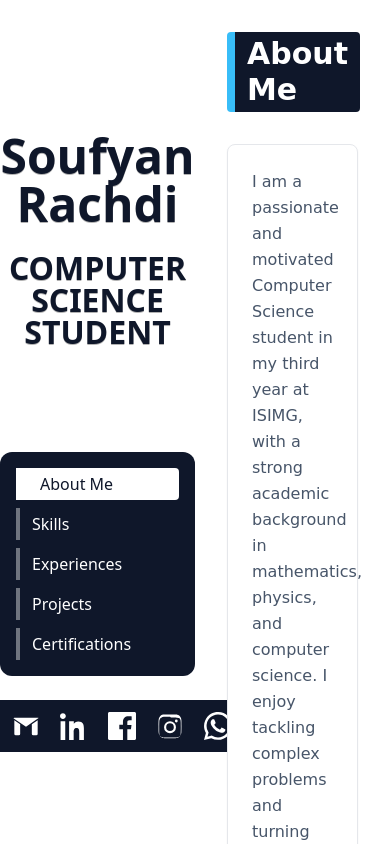
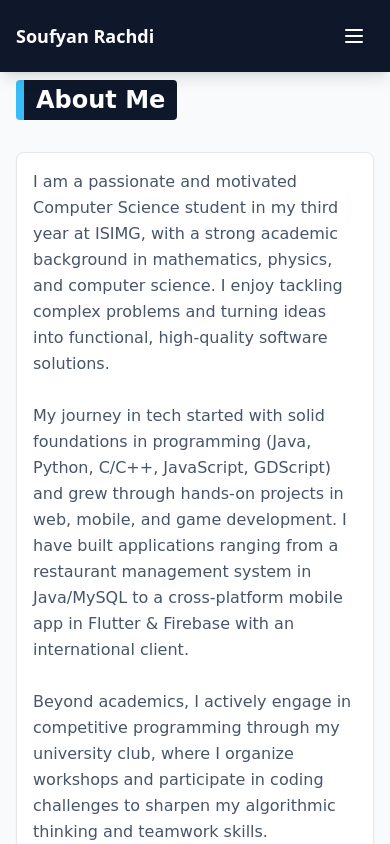
Before and after one commit to SoufyanRachdi/my_portfolio, a React (Vite) app: page / in a window 390 px wide. Shown: the top 844 px of the page. Built offline with nearby package versions, Linux system fonts and the light colour scheme; a web font is replaced by a local one.

Commit message:
good response to app

```diff
--- a/src/App.jsx
+++ b/src/App.jsx
@@ -5,6 +5,7 @@ import GithubSource from './components/Githubsource';
 import { restaurantProjectImages ,zombieGameprojectImages ,triangleGameprojectImages , kabaadhubappprojectImages} from './utils/images';
 export default function App() {
   const [activeSection, setActiveSection] = useState('about');
+  const [isMobileMenuOpen, setIsMobileMenuOpen] = useState(false);
   const spotlightRef = useRef(null);
   const containerRef = useRef(null);
   const animationFrameRef = useRef(null);
@@ -73,28 +74,84 @@ export default function App() {
   return (
     <div
       ref={containerRef}
-      className="relative bg-background fixed inset-0 overflow-hidden text-base md:text-lg"
-      style={{ margin: 0, padding: 0 }}
+      className="relative bg-background min-h-screen text-base md:text-lg"
     >
+      {/* Mobile Header */}
+      <div className="lg:hidden fixed top-0 left-0 right-0 z-50 bg-big shadow-lg">
+        <div className="flex items-center justify-between p-4">
+          <div className="text-white font-bold text-lg">Soufyan Rachdi</div>
+          <button
+            onClick={() => setIsMobileMenuOpen(!isMobileMenuOpen)}
+            className="text-white p-2 rounded-md hover:bg-white/10 transition-colors"
+            aria-label="Toggle menu"
+          >
+            <svg className="w-6 h-6" fill="none" stroke="currentColor" viewBox="0 0 24 24">
+              {isMobileMenuOpen ? (
+                <path strokeLinecap="round" strokeLinejoin="round" strokeWidth={2} d="M6 18L18 6M6 6l12 12" />
+              ) : (
+                <path strokeLinecap="round" strokeLinejoin="round" strokeWidth={2} d="M4 6h16M4 12h16M4 18h16" />
+              )}
+            </svg>
+          </button>
+        </div>
 
+        {/* Mobile Menu */}
+        {isMobileMenuOpen && (
+          <div className="bg-big border-t border-white/20">
+            <nav className="p-4">
+              <ul className="space-y-2">
+                {[
+                  { id: 'about', label: 'About Me' },
+                  { id: 'skills', label: 'Skills' },
+                  { id: 'experiences', label: 'Experiences' },
+                  { id: 'projects', label: 'Projects' },
+                  { id: 'certifications', label: 'Certifications' },
+                ].map((item) => (
+                  <li key={item.id}>
+                    <a
+                      href={`#${item.id}`}
+                      onClick={() => setIsMobileMenuOpen(false)}
+                      className={`block px-4 py-3 rounded-lg transition-all ${
+                        activeSection === item.id
+                          ? 'bg-white text-big font-semibold'
+                          : 'text-white hover:bg-white/10'
+                      }`}
+                    >
+                      {item.label}
+                    </a>
+                  </li>
+                ))}
+              </ul>
 
+              {/* Mobile Social Icons */}
+              <div className="flex items-center justify-center gap-4 mt-6 pt-4 border-t border-white/20">
+                <a href="https://github.com/SoufyanRachdi" target="_blank" rel="noopener noreferrer" aria-label="GitHub" className="text-white hover:text-accent transition-colors p-2">
+                  <svg xmlns="http://www.w3.org/2000/svg" width="24" height="24" viewBox="0 0 24 24" fill="currentColor"><path d="M12 0C5.37 0 0 5.37 0 12c0 5.3 3.438 9.8 8.205 11.387.6.112.82-.262.82-.582 0-.287-.01-1.047-.016-2.055-3.338.726-4.042-1.61-4.042-1.61-.546-1.386-1.333-1.756-1.333-1.756-1.09-.744.082-.729.082-.729 1.205.085 1.84 1.237 1.84 1.237 1.07 1.834 2.807 1.304 3.492.997.108-.776.42-1.304.763-1.604-2.665-.304-5.467-1.333-5.467-5.932 0-1.31.469-2.381 1.236-3.221-.124-.303-.535-1.524.117-3.176 0 0 1.008-.322 3.3 1.23a11.5 11.5 0 0 1 6.004 0c2.29-1.552 3.297-1.23 3.297-1.23.653 1.652.242 2.873.118 3.176.77.84 1.235 1.911 1.235 3.221 0 4.61-2.807 5.625-5.48 5.922.431.372.815 1.102.815 2.222 0 1.604-.015 2.896-.015 3.293 0 .322.218.699.825.58C20.565 21.796 24 17.297 24 12 24 5.37 18.63 0 12 0z"/></svg>
+                </a>
+                <a href="https://mail.google.com/mail/u/0/?fs=1&tf=cm&to=Soufyanrachdiii@gmail.com" target="_blank" rel="noopener noreferrer" aria-label="Gmail" className="text-white hover:text-accent transition-colors p-2">
+                  <svg xmlns="http://www.w3.org/2000/svg" width="24" height="24" viewBox="0 0 24 24" fill="currentColor"><path d="M12 12.713 1.2 5.25A2 2 0 0 1 2 5h20c.282 0 .552.059.8.163L12 12.713zM22 7.117v11.633A1.25 1.25 0 0 1 20.75 20h-2.5A1.25 1.25 0 0 1 17 18.75V10.5l5-3.383zM2 7.117 7 10.5v8.25A1.25 1.25 0 0 1 5.75 20h-2.5A1.25 1.25 0 0 1 2 18.75V7.117z"/></svg>
+                </a>
+                <a href="https://www.linkedin.com/in/soufyan-rachdi-996061247/" target="_blank" rel="noopener noreferrer" aria-label="LinkedIn" className="text-white hover:text-accent transition-colors p-2">
+                  <svg xmlns="http://www.w3.org/2000/svg" width="24" height="24" viewBox="0 0 24 24" fill="currentColor"><path d="M4.983 3.5C4.983 4.88 3.88 6 2.5 6S0 4.88 0 3.5 1.12 1 2.5 1s2.483 1.12 2.483 2.5zM.5 8h4V24h-4V8zm7.5 0h3.841v2.177h.054c.534-1.012 1.84-2.08 3.788-2.08 4.05 0 4.797 2.665 4.797 6.133V24h-4v-6.672c0-1.592-.028-3.64-2.215-3.64-2.217 0-2.556 1.733-2.556 3.527V24h-3.909V8z"/></svg>
+                </a>
+                <a href="https://wa.me/21629031065" target="_blank" rel="noopener noreferrer" aria-label="WhatsApp" className="text-white hover:text-accent transition-colors p-2">
+                  <svg xmlns="http://www.w3.org/2000/svg" width="24" height="24" viewBox="0 0 24 24" fill="currentColor"><path d="M20.52 3.484A11.84 11.84 0 0 0 11.995 0C5.365 0 .032 5.333.032 11.963c0 2.108.553 4.168 1.603 5.984L0 24l6.2-1.6a11.908 11.908 0 0 0 5.795 1.479h.005c6.63 0 11.963-5.333 11.963-11.964A11.84 11.84 0 0 0 20.52 3.484zM11.995 21.8h-.004a9.77 9.77 0 0 1-4.985-1.366l-.358-.212-3.678.949.983-3.586-.233-.369a9.77 9.77 0 0 1-1.522-5.254c0-5.396 4.389-9.784 9.785-9.784a9.7 9.7 0 0 1 6.94 2.874 9.7 9.7 0 0 1 2.874 6.94c0 5.396-4.389 9.784-9.802 9.808zm5.66-7.33c-.309-.155-1.826-.902-2.109-1.003-.282-.103-.487-.155-.694.154-.204.31-.797 1.003-.977 1.209-.18.206-.36.232-.67.078-.31-.155-1.309-.48-2.495-1.532-.922-.822-1.545-1.838-1.726-2.147-.18-.31-.02-.477.135-.632.138-.137.31-.36.465-.542.155-.18.206-.309.31-.515.103-.206.052-.387-.026-.542-.077-.155-.694-1.672-.95-2.287-.25-.601-.505-.52-.694-.53l-.594-.01c-.206 0-.542.077-.825.387-.282.31-1.08 1.055-1.08 2.574s1.107 2.987 1.26 3.194c.155.206 2.18 3.33 5.28 4.666.739.319 1.316.509 1.767.653.742.236 1.416.203 1.95.123.595-.089 1.826-.746 2.085-1.468.258-.722.258-1.34.18-1.468-.078-.129-.283-.206-.592-.361z"/></svg>
+                </a>
+              </div>
+            </nav>
+          </div>
+        )}
+      </div>
 
-
-      {/* Left Div */}
-      <div
-        className="fixed z-10"
-        style={{
-          left: 0,
-          top: 0,
-          width: '50%',
-          height: '100vh'
-        }}
-      >
-          <div className="w-full h-full flex flex-col items-center justify-center gap-6 bg-transparent">
-           <div className="text-[3rem] font-black leading-none text-big drop-shadow-[0_1px_0_rgba(0,0,0,0.3)] text-center pt-10">Soufyan Rachdi</div>
-           <div className="text-[2rem] font-black leading-none text-big drop-shadow-[0_1px_0_rgba(0,0,0,0.3)] text-center pb-20">COMPUTER SCIENCE STUDENT</div>
+      {/* Desktop Layout */}
+      <div className="lg:flex">
+        {/* Desktop Left Sidebar */}
+        <div className="hidden lg:block lg:fixed lg:left-0 lg:top-0 lg:w-1/2 lg:h-screen lg:z-10">
+          <div className="w-full h-full flex flex-col items-center justify-center gap-6 bg-transparent px-8">
+            <div className="text-3xl xl:text-5xl font-black leading-none text-big drop-shadow-[0_1px_0_rgba(0,0,0,0.3)] text-center">Soufyan Rachdi</div>
+            <div className="text-xl xl:text-3xl font-black leading-none text-big drop-shadow-[0_1px_0_rgba(0,0,0,0.3)] text-center mb-8">COMPUTER SCIENCE STUDENT</div>
             {/* Category list */}
-          <ul className="flex flex-col items-start gap-2 text-white w-full max-w-xs bg-big rounded-xl p-4 pb-4" >
+            <ul className="flex flex-col items-start gap-2 text-white w-full max-w-xs bg-big rounded-xl p-4">
             {[
               { id: 'about', label: 'About Me' },
               { id: 'skills', label: 'Skills' },
@@ -146,25 +203,22 @@ export default function App() {
           </div>
       </div>
 
-      {/* Right Div */}
+        {/* Desktop Right Content */}
         <div
           id="right-scroll-root"
-        className="fixed overflow-y-auto z-10 scroll-smooth"
+          className="lg:ml-[50%] lg:w-1/2 w-full overflow-y-auto scroll-smooth"
           style={{
-          right: 0,
-          top: 0,
-          width: '50%',
-          height: '100vh'
+            minHeight: '100vh'
           }}
         >
-        <div className="p-8 font-comic">
+        <div className="p-4 lg:p-8 pt-20 lg:pt-8 font-comic">
           <div className="mb-8" id="about">
-            <BigTitre a="About Me" className="text-3xl md:text-4xl font-bold text-white bg-big inline-block px-3 py-1 rounded border-l-8 border-accent"/>
+            <BigTitre a="About Me" className="text-2xl md:text-3xl lg:text-4xl font-bold text-white bg-big inline-block px-3 py-1 rounded border-l-8 border-accent"/>
           </div>
 
           {/* Scrollable content */}
           <div className="space-y-6">
-            <div className=" rounded-lg p-6 bg-white border border-gray-200 shadow-sm">
+            <div className="rounded-lg p-4 md:p-6 bg-white border border-gray-200 shadow-sm">
               <Paragraph className="text-smallText leading-relaxed">
                 I am a passionate and motivated Computer Science student in my third year at ISIMG, with a strong academic background in mathematics, physics, and computer science. I enjoy tackling complex problems and turning ideas into functional, high-quality software solutions.
                 <br/><br/>
@@ -179,7 +233,7 @@ export default function App() {
             </div>
             </div>
           <div className="mb-8" id="skills">
-            <BigTitre a="Skills" className="text-3xl md:text-4xl font-bold text-white bg-big inline-block px-3 py-1 rounded border-l-8 border-accent"/>
+            <BigTitre a="Skills" className="text-2xl md:text-3xl lg:text-4xl font-bold text-white bg-big inline-block px-3 py-1 rounded border-l-8 border-accent"/>
             <div className="mt-4 bg-white rounded-lg p-6 border border-gray-200 shadow-sm">
               <div className="space-y-2">
                 <Paragraph className="text-smallText"><span className="font-semibold">Programming Languages:</span> Java, Python, C/C++, JavaScript, GDScript , Php</Paragraph>
@@ -193,7 +247,7 @@ export default function App() {
             </div>
           </div>
           <div className="mb-8" id="experiences">
-            <BigTitre a="Experiences" className="text-3xl md:text-4xl font-bold text-white bg-big inline-block px-3 py-1 rounded border-l-8 border-accent"/>
+            <BigTitre a="Experiences" className="text-2xl md:text-3xl lg:text-4xl font-bold text-white bg-big inline-block px-3 py-1 rounded border-l-8 border-accent"/>
             <div className="bg-white rounded-lg p-6 border border-gray-200 shadow-sm">
                 <h3 className="text-xl font-semibold text-black">Active Member – Competitive Programming Club (CPC ISIMG) (2023 – 2025)</h3>
                 <div className="mt-2 space-y-1">
@@ -202,7 +256,7 @@ export default function App() {
               </div>
           </div>
           <div className="mb-8" id="projects">
-            <BigTitre a="Projects" className="text-3xl md:text-4xl font-bold text-white bg-big inline-block px-3 py-1 rounded border-l-8 border-accent"/>
+            <BigTitre a="Projects" className="text-2xl md:text-3xl lg:text-4xl font-bold text-white bg-big inline-block px-3 py-1 rounded border-l-8 border-accent"/>
             <div className="mt-4 space-y-4">
               <GithubSource
               photos={kabaadhubappprojectImages}
@@ -305,7 +359,7 @@ This project provided me with practical experience in system modeling, event-dri
          <div className="mb-8" id="certifications">
   <BigTitre
     a="Certifications"
-    className="text-3xl md:text-4xl font-bold text-white bg-big inline-block px-3 py-1 rounded border-l-8 border-accent"
+    className="text-2xl md:text-3xl lg:text-4xl font-bold text-white bg-big inline-block px-3 py-1 rounded border-l-8 border-accent"
   />
   <div className="mt-4 bg-white rounded-lg p-6 border border-gray-200 shadow-sm">
     <div className="space-y-2">
@@ -342,7 +396,7 @@ This project provided me with practical experience in system modeling, event-dri
   </div>
 </div>
 
-
+        </div>
         </div>
       </div>
     </div>
```
Lines whose indentation alone changed are shown as unchanged.
